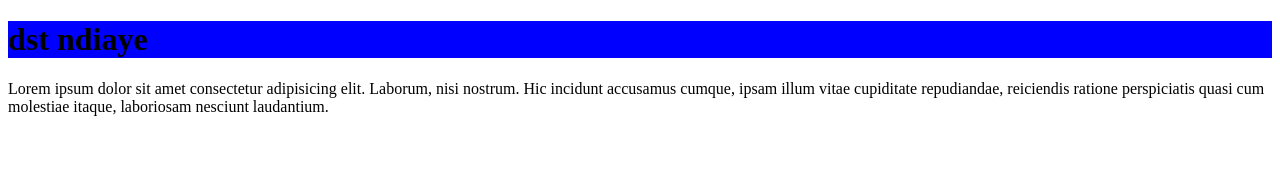
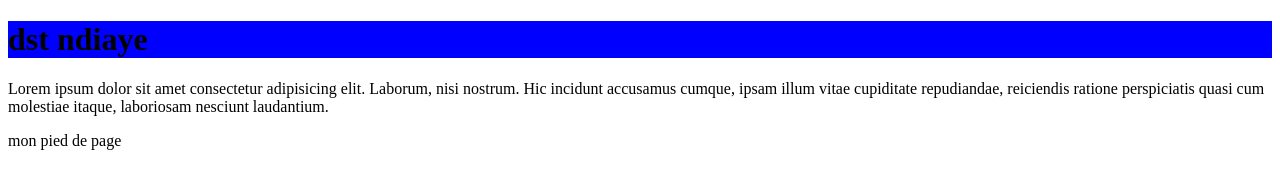
Before and after one commit to DST-NDIAYE/OpenclassroomsProjectGit, a plain HTML site: page index.html in a window 1280 px wide. Drawn offline with Linux system fonts and the light colour scheme.

Commit message:
ajoue d'un footer

```diff
--- a/index.html
+++ b/index.html
@@ -19,6 +19,10 @@
     </div>
 
 
+    <footer>
+        <p> mon pied de page </p>
+    </footer>
+
 </body>
 
 </html>
```
